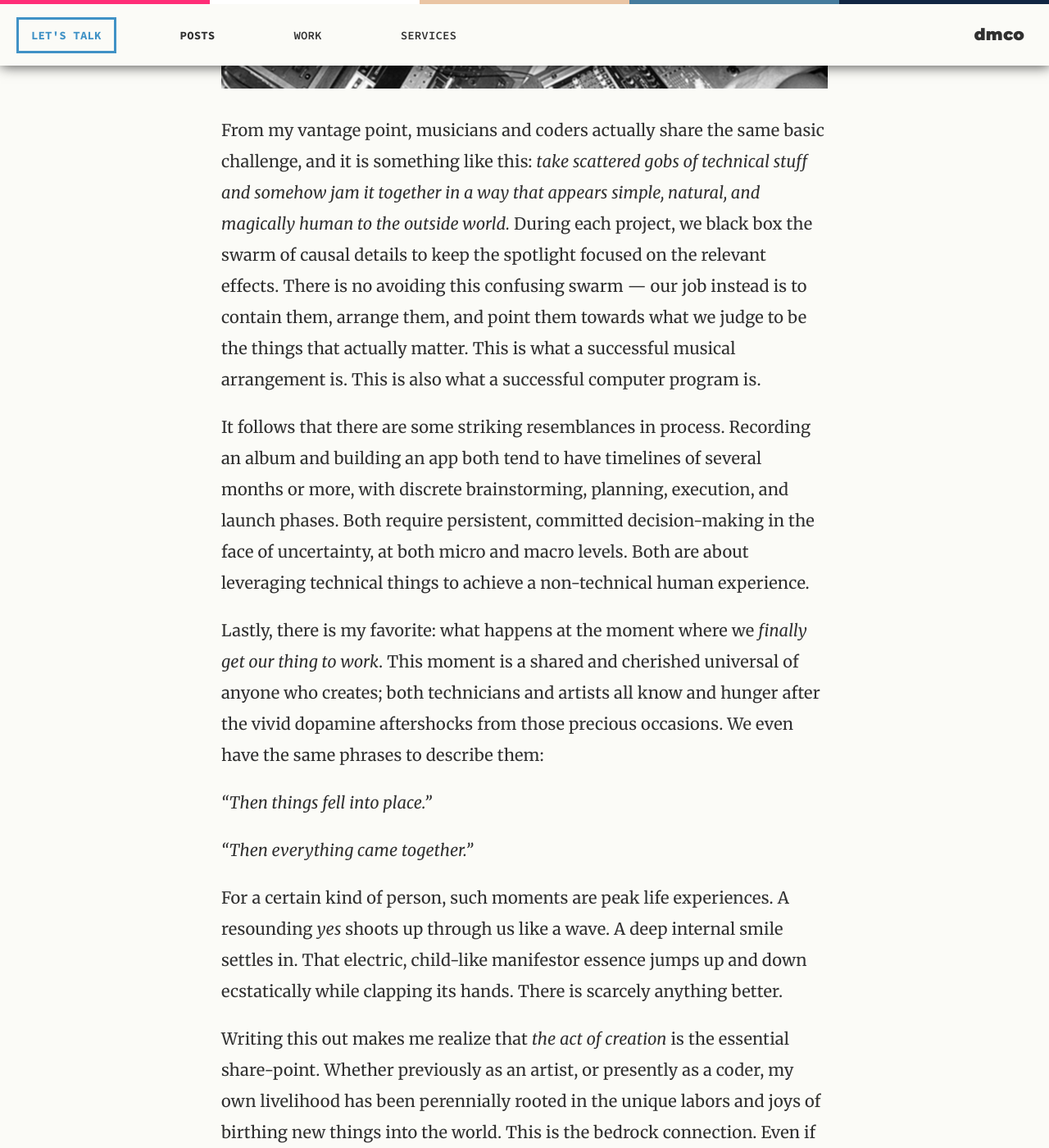
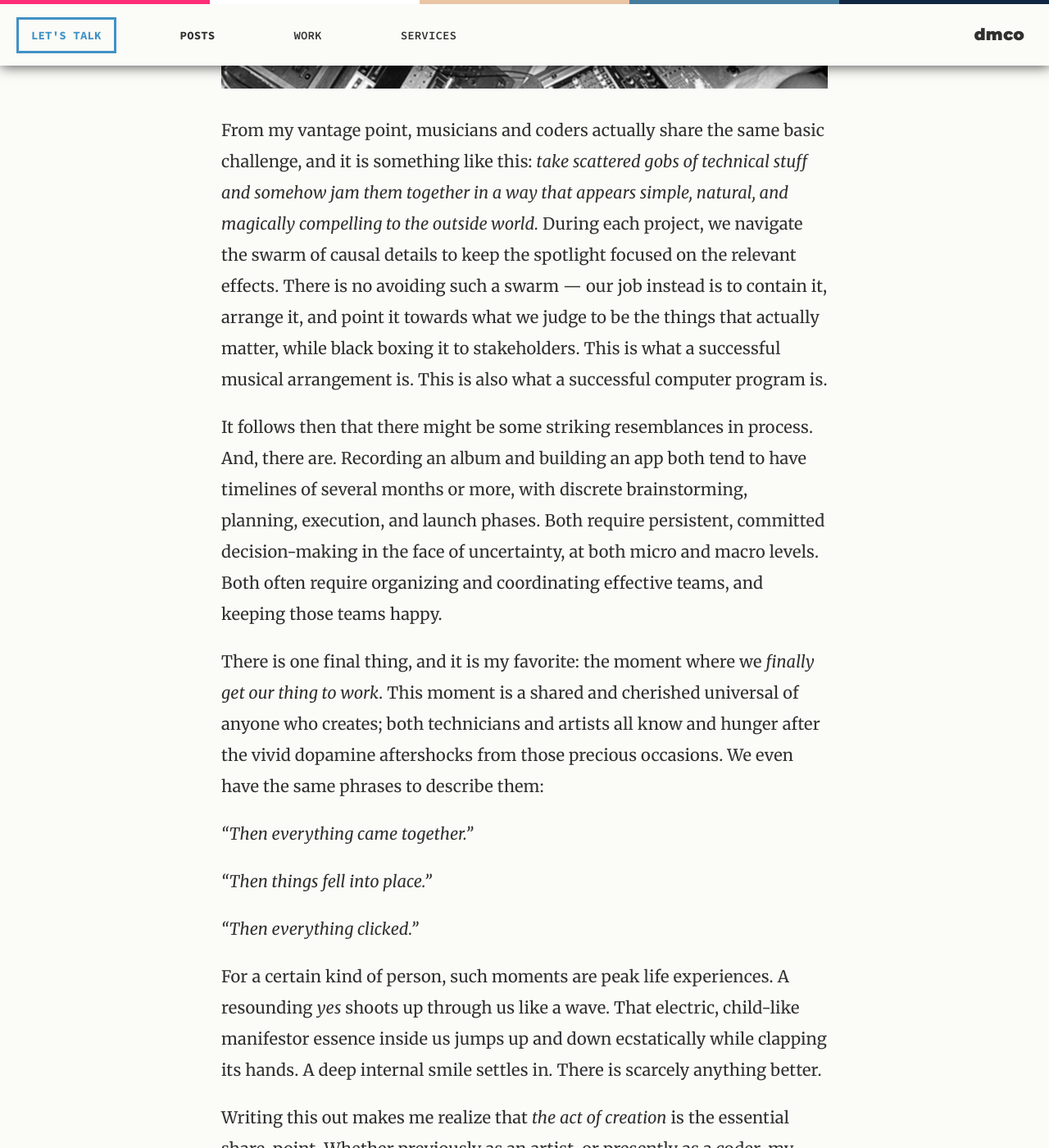
Before and after one commit to middletond/dmco, a Jekyll site: the page built from _posts/2018-10-16-can-artists-be-engineers.md, in a window 1280 px wide and 1400 px high, scrolled down 2374 px. Shown: the whole window at 82% size. Built offline with Jekyll 4.4.1, drawn with Linux system fonts in a browser that asks for light colours; some of the changed text lies outside the part shown.

Commit message:
Even more revisions

```diff
--- a/_posts/2018-10-16-can-artists-be-engineers.md
+++ b/_posts/2018-10-16-can-artists-be-engineers.md
@@ -24,25 +24,27 @@ This habit of mine continuously stokes a burning private question: is all that h
 
 ![byrne and eno](/assets/posts/artists/byrne_eno.jpg)
 
-From my vantage point, musicians and coders actually share the same basic challenge, and it is something like this: *take scattered gobs of technical stuff and somehow jam it together in a way that appears simple, natural, and magically human to the outside world.* During each project, we black box the swarm of causal details to keep the spotlight focused on the relevant effects. There is no avoiding this confusing swarm &mdash; our job instead is to contain them, arrange them, and point them towards what we judge to be the things that actually matter. This is what a successful musical arrangement is. This is also what a successful computer program is.
+From my vantage point, musicians and coders actually share the same basic challenge, and it is something like this: *take scattered gobs of technical stuff and somehow jam them together in a way that appears simple, natural, and magically compelling to the outside world.* During each project, we navigate the swarm of causal details to keep the spotlight focused on the relevant effects. There is no avoiding such a swarm &mdash; our job instead is to contain it, arrange it, and point it towards what we judge to be the things that actually matter, while black boxing it to stakeholders. This is what a successful musical arrangement is. This is also what a successful computer program is.
 
-It follows that there are some striking resemblances in process. Recording an album and building an app both tend to have timelines of several months or more, with discrete brainstorming, planning, execution, and launch phases. Both require persistent, committed decision-making in the face of uncertainty, at both micro and macro levels. Both are about leveraging technical things to achieve a non-technical human experience.
+It follows then that there might be some striking resemblances in process. And, there are. Recording an album and building an app both tend to have timelines of several months or more, with discrete brainstorming, planning, execution, and launch phases. Both require persistent, committed decision-making in the face of uncertainty, at both micro and macro levels. Both often require organizing and coordinating effective teams, and keeping those teams happy.
 
-Lastly, there is my favorite: what happens at the moment where we *finally get our thing to work*. This moment is a shared and cherished universal of anyone who creates; both technicians and artists all know and hunger after the vivid dopamine aftershocks from those precious occasions. We even have the same phrases to describe them:
+There is one final thing, and it is my favorite: the moment where we *finally get our thing to work*. This moment is a shared and cherished universal of anyone who creates; both technicians and artists all know and hunger after the vivid dopamine aftershocks from those precious occasions. We even have the same phrases to describe them:
+
+*"Then everything came together."*
 
 *"Then things fell into place."*
 
-*"Then everything came together."*
+*"Then everything clicked."*
 
-For a certain kind of person, such moments are peak life experiences. A resounding *yes* shoots up through us like a wave. A deep internal smile settles in. That electric, child-like manifestor essence jumps up and down ecstatically while clapping its hands. There is scarcely anything better.
+For a certain kind of person, such moments are peak life experiences. A resounding *yes* shoots up through us like a wave. That electric, child-like manifestor essence inside us jumps up and down ecstatically while clapping its hands. A deep internal smile settles in. There is scarcely anything better.
 
-Writing this out makes me realize that *the act of creation* is the essential share-point. Whether previously as an artist, or presently as a coder, my own livelihood has been perennially rooted in the unique labors and joys of birthing new things into the world. This is the bedrock connection. Even if nowhere else, the careful, studious technician and the wild, free-spirited artist can commune with each other upon these shared holy grounds.
+Writing this out makes me realize that *the act of creation* is the essential share-point. Whether previously as an artist, or presently as a coder, my livelihood remains perennially rooted in the unique labors and joys of birthing new things into the world. This is the bedrock connection. Even if nowhere else, the careful, studious technician and the wild, free-spirited artist can commune with each other upon these shared holy grounds.
 
 ### <span>Disparities</span>
 
 ![die antwoord](/assets/posts/artists/dieantwoord.jpg)
 
-Formidable contrasts, however, *must* exist. I hang out with both artists and engineers and this just seems... axiomatic. Plus, without them I have no good way to explain my own lengthy and often wince-worthy [transition][1] from one to the other.
+Formidable contrasts, however, *must* exist. I hang out with both artists and engineers and this just seems... axiomatic. Plus, without such contrasts I have no good way to explain my own lengthy and often [wince-worthy transition][1] from one to the other.
 
 First the low hanging fruit. While there *are* actual technical problems in music (guitar amplifier doesn't work, etc), the real problems to solve are aesthetic. This means, how do you adjust things to make something feel more fragile, more aggressive, more like snow falling in a big city at night? Why does this one line of a vocal performance "work" while this other one does not?
 
```
Also changed, not shown: other parts of _posts/2018-10-16-can-artists-be-engineers.md (+1 -1 lines).
